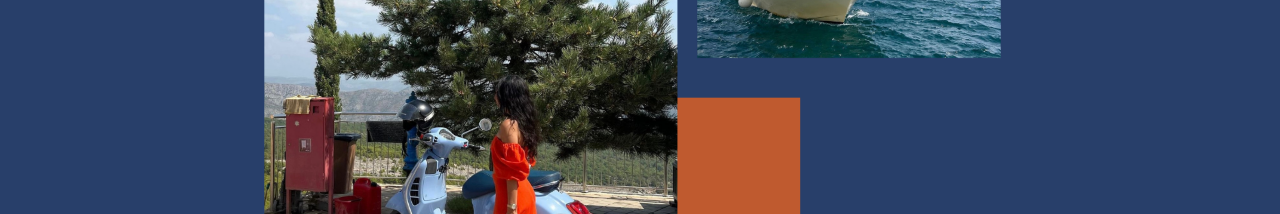
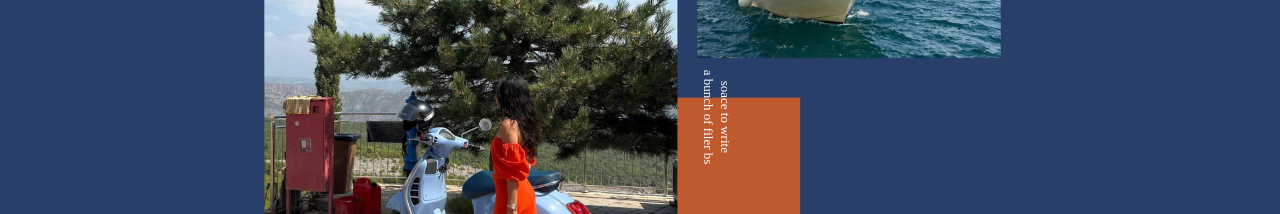
Before and after one commit to mirabotros/A3-croatia, a plain HTML site: page index.html in a window 1280 px wide. Shown: the part 331-545 px from the top of the page. Drawn offline with Linux system fonts and the light colour scheme.

Commit message:
made the words sideways

```diff
--- a/index.html
+++ b/index.html
@@ -48,8 +48,11 @@
 
       .floating-text {
             position: absolute;
-            top: 30%;
-            left: 38%;
+      		  writing-mode: vertical-lr;
+      		  font-size: 13px;
+            line-height: 4px;
+            top: 56%;
+            left: 56%;
             transform: translate(-50%, -50%);
             z-index: 2;
             text-align: center;
@@ -106,6 +109,9 @@
 <!-- picture of me, overlap text & globe -->
        <p>TRAVEL SCRAPBOOK</p>
        <p>CROATIA</p>
+        <div class="floating-text">
+          <p>a bunch of filer bs  </p>
+          <p>soace to write </p> </div>
        <img class="croatiacover" src="croatiacover.png" alt="croatia cover page">
     </main>
 
```
